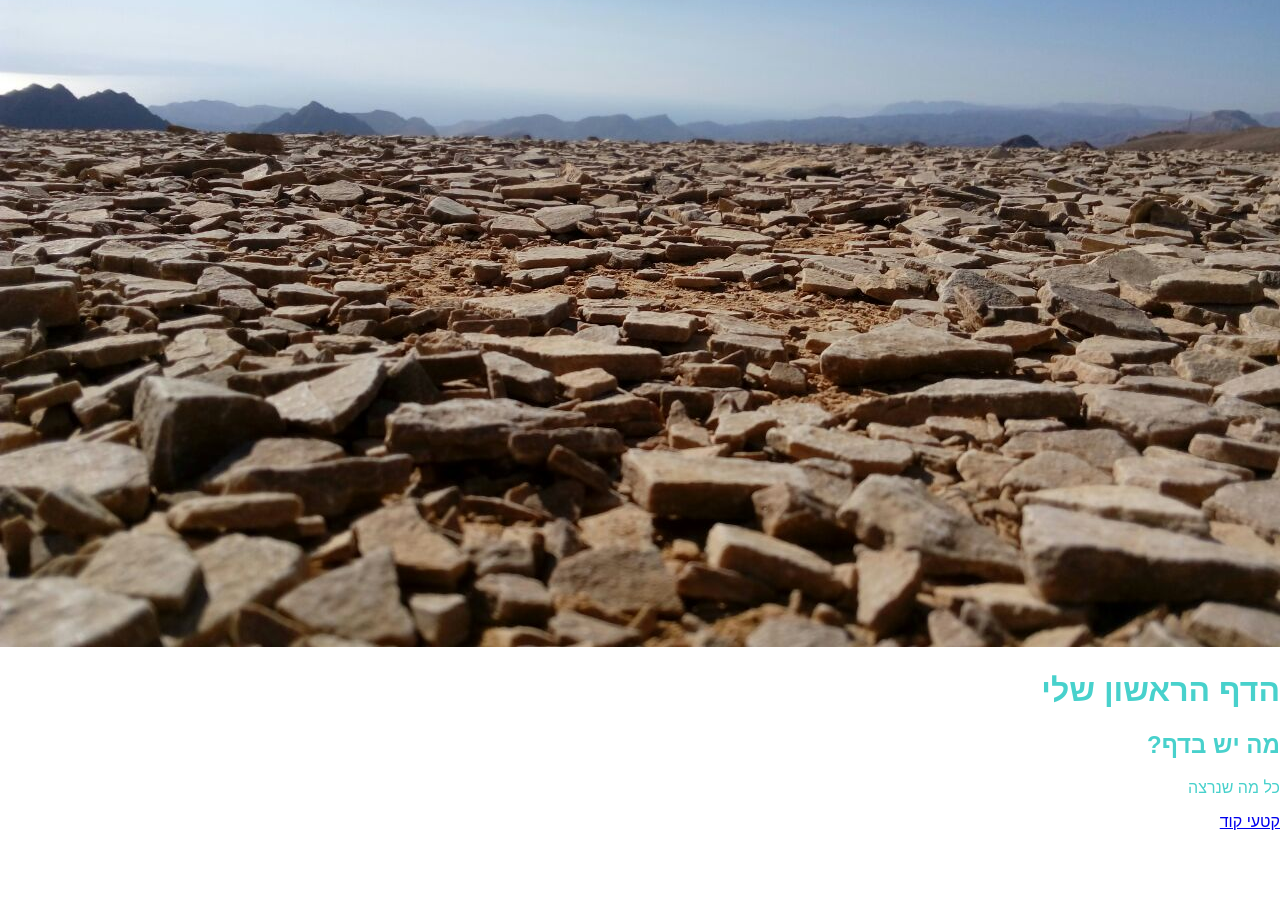
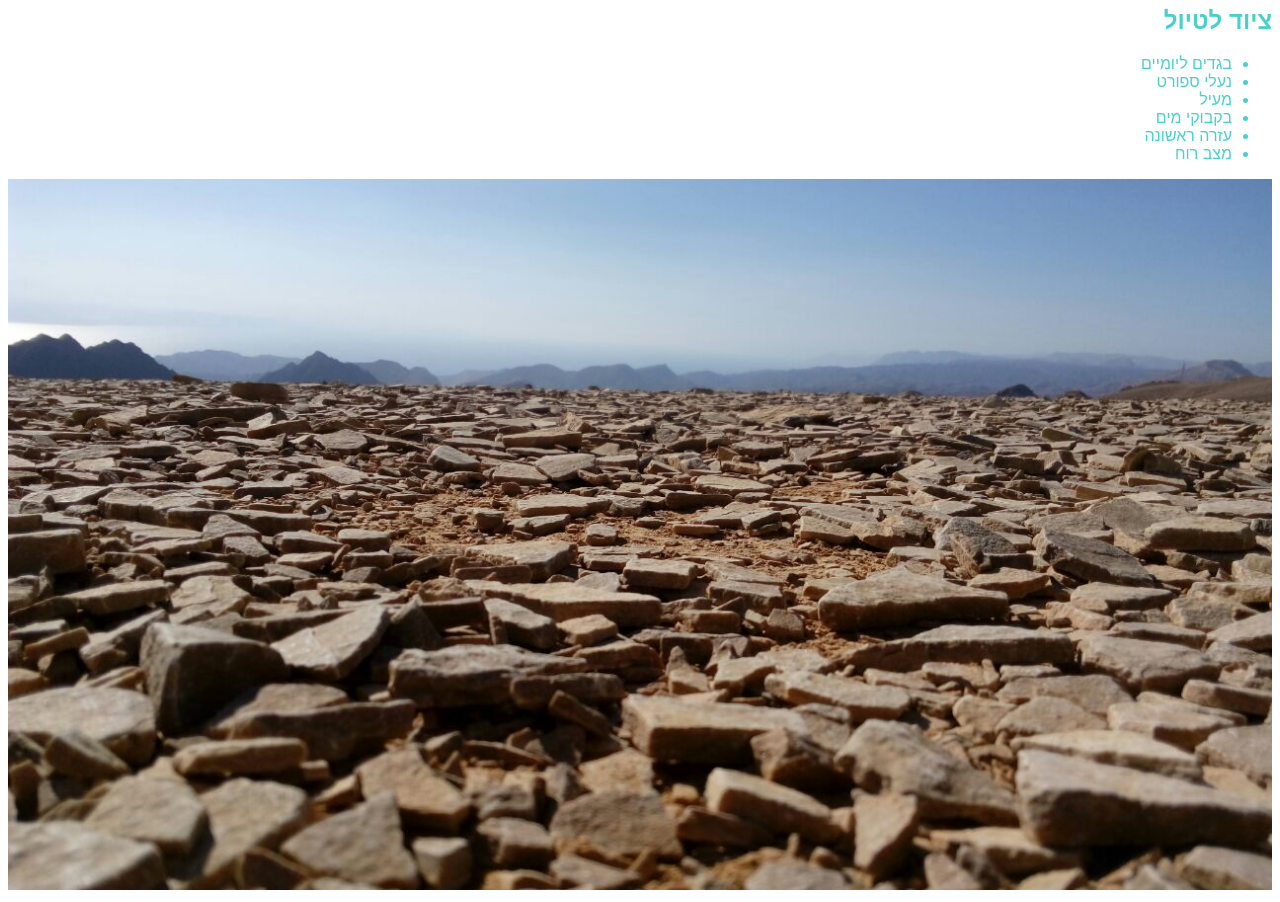
Before and after one commit to abigailps/avigail-webdesign, a plain HTML site: page avigail1.html in a window 1280 px wide. Shown: the part 99-1001 px from the top of the page. Before the commit the page ends 938 px from the top, so only its background shows below. Drawn offline with Linux system fonts and the light colour scheme.

Commit message:
writting new web text

```diff
--- a/avigail1.html
+++ b/avigail1.html
@@ -8,11 +8,20 @@
 </head>
 <body>
   בוקר טוב עולם
-  <img src="img/view.jpg" alt="try-design.css">
 
-  <h1>הדף הראשון שלי</h1>
-<h2>מה יש בדף?</h2>
-<p>כל מה שנרצה</p>
-<a href="https://laviwebfiles.com/courses/code/" target="_blank">קטעי קוד</a>
+  <h1>טיול לצפון</h1>
+<h2>ציוד לטיול</h2>
+<ul>
+  <li>בגדים ליומיים</li>
+  <li>נעלי ספורט</li>
+  <li>מעיל</li>
+  <li>בקבוקי מים</li>
+  <li>עזרה ראשונה</li>
+  <li>מצב רוח</li>
+
+</ul>
+
+<img src="img/view.jpg" alt="try-design.css">
+
 </body>
 </html>
--- a/try-design.css
+++ b/try-design.css
@@ -2,3 +2,8 @@ body {
     font-family:ariel, sans-serif;
     color: mediumturquoise;
 }
+img {
+  max-width: 100%;
+  width: auto;
+  height: auto;
+}
```
